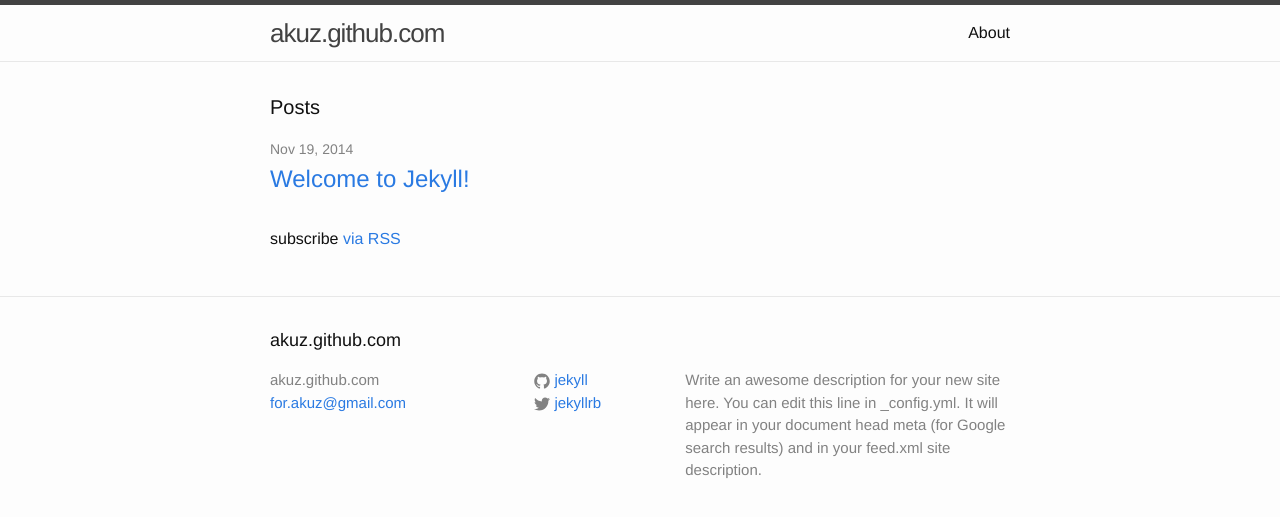
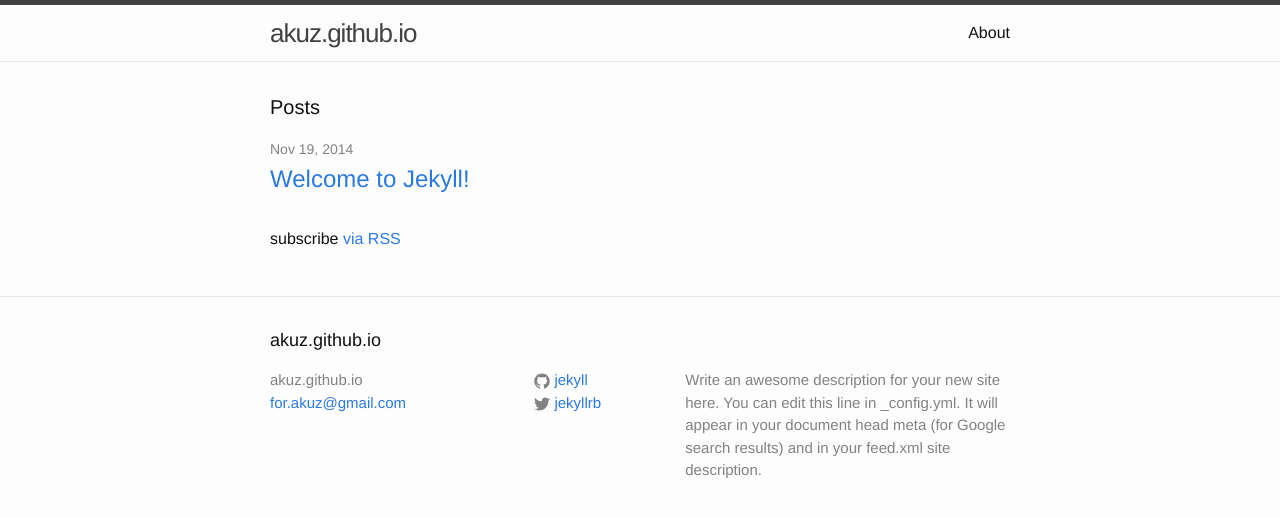
Before and after one commit to akuz/akuz.me, a Jekyll site: the page built from index.html, in a window 1280 px wide. Shown: the top 517 px of the page. Built offline with Jekyll 4.4.1, drawn with Linux system fonts in a browser that asks for light colours.

Commit message:
Update _config.yml

```diff
--- a/_config.yml
+++ b/_config.yml
@@ -1,5 +1,5 @@
 # Site settings
-title: akuz.github.com
+title: akuz.github.io
 email: for.akuz@gmail.com
 description: > # this means to ignore newlines until "baseurl:"
   Write an awesome description for your new site here. You can edit this
```
